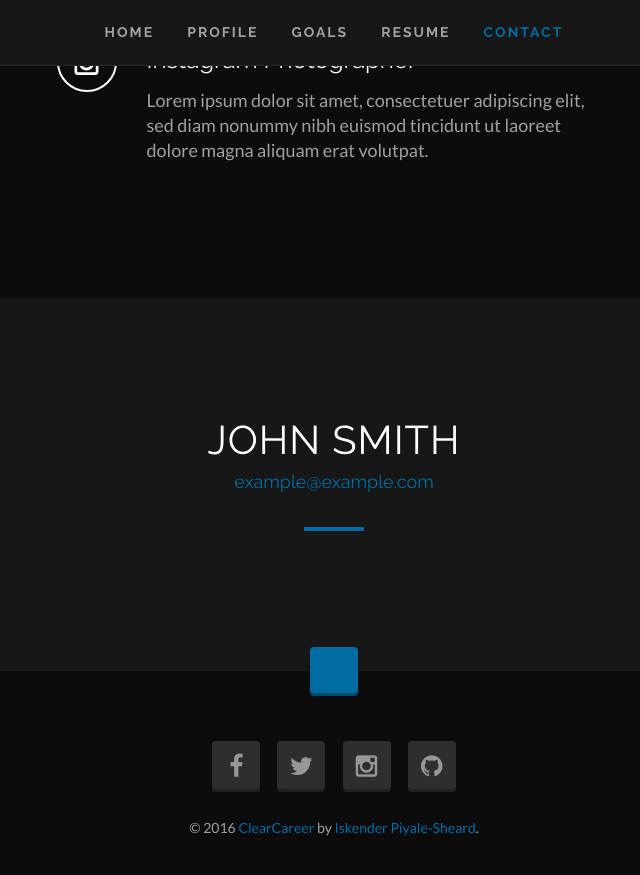
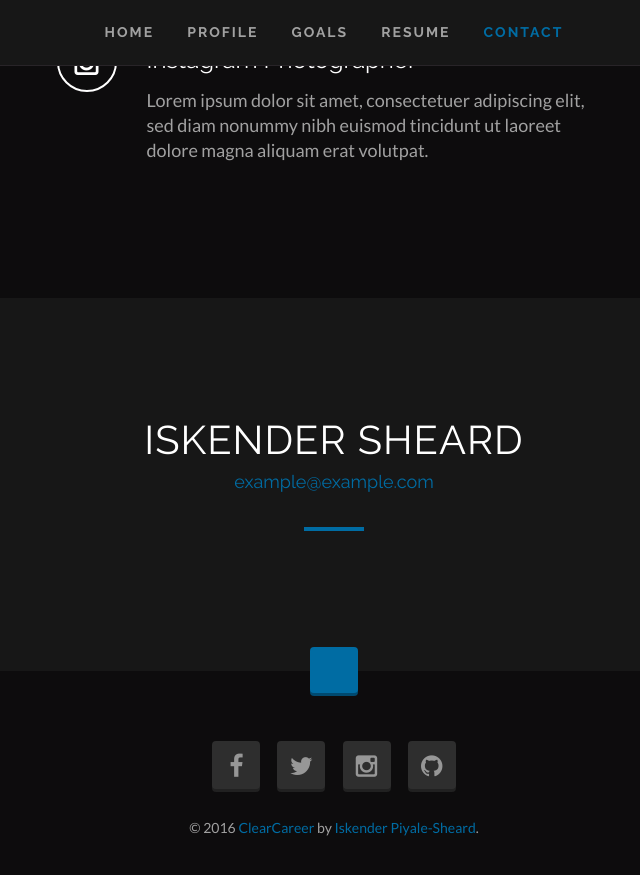
Before and after one commit to clearcareer/IskenderSheard, a Jekyll site: the page built from index.html, in a window 1280 px wide and 900 px high, scrolled down 4682 px. Shown: the top 875 px of the window, without its empty margins (306-946 px from the left). Built offline with Jekyll 4.4.1, drawn with Linux system fonts in a browser that asks for light colours; some web fonts are replaced.

Commit message:
Updated '/index.html' via CloudCannon

```diff
--- a/index.html
+++ b/index.html
@@ -1,8 +1,8 @@
 ---
 layout: default
 page_template_color: blue
-navbar_brand: John
-full_name: John Smith
+navbar_brand: iskender
+full_name: Iskender Sheard
 email: example@example.com
 profilepic_path: /assets/images/profilepic.jpg
 background_image_path: /assets/images/astronaut.jpg
```
